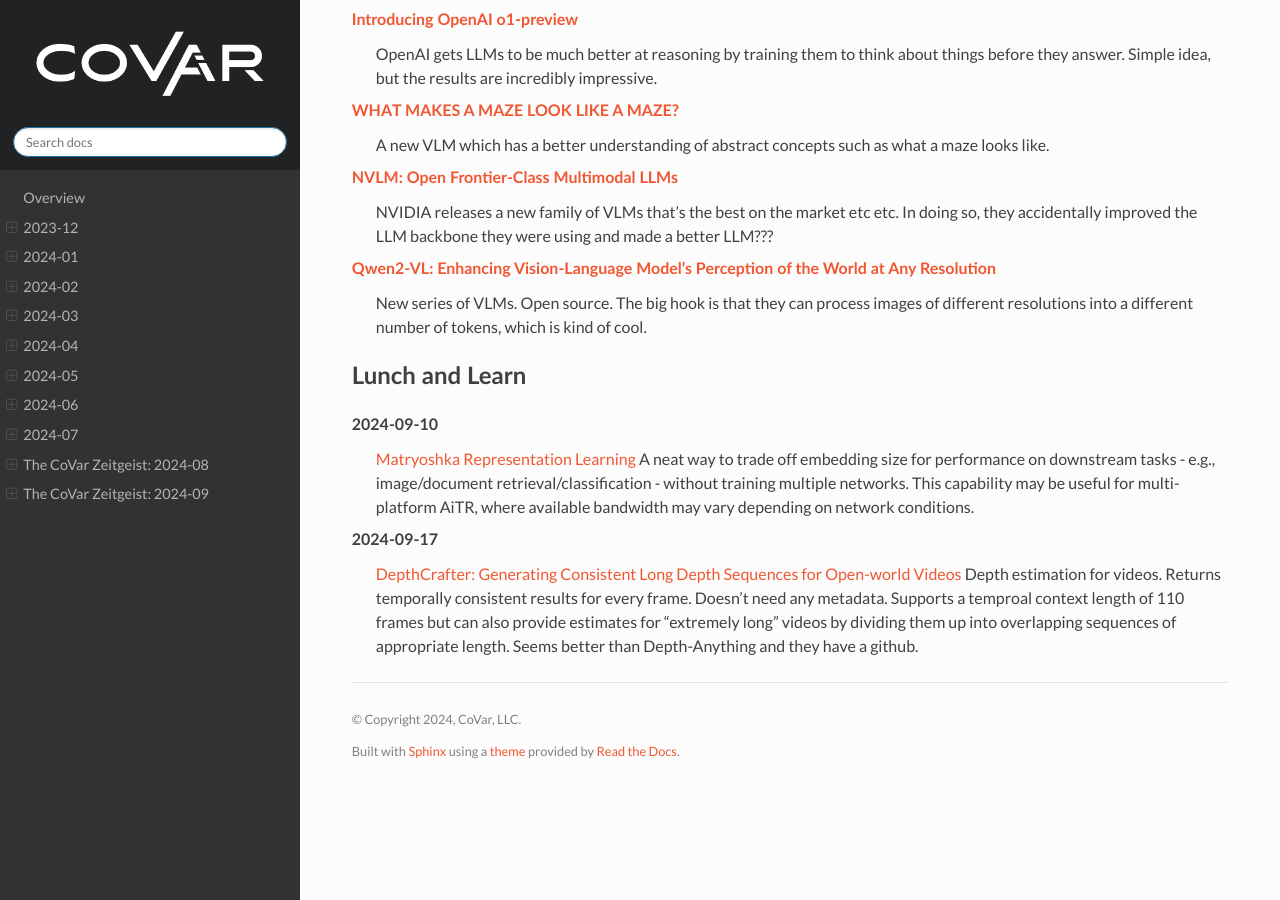
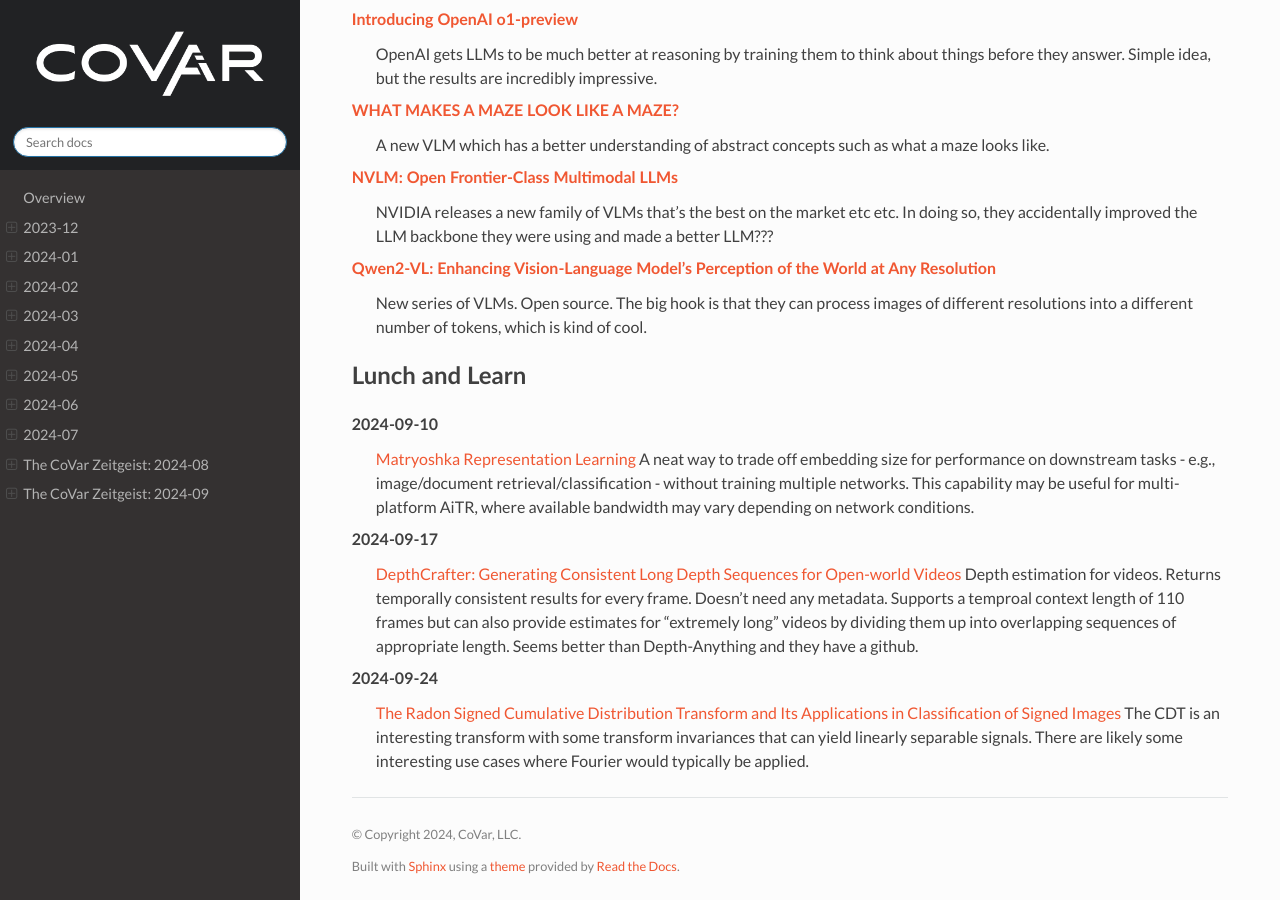
Before and after one commit to covartech/zeitgeist, a Sphinx documentation site: the page built from docs/issues/2024-10.rst, in a window 1280 px wide and 900 px high, scrolled down 5892 px. Built offline with Sphinx 7.4.7 and the Read the Docs theme 2.0.0, drawn with Linux system fonts in a browser that asks for light colours.

Commit message:
Added lunch and learn 2024-09-24

```diff
--- a/docs/issues/2024-10.rst
+++ b/docs/issues/2024-10.rst
@@ -188,3 +188,7 @@
 2024-09-17
     `DepthCrafter: Generating Consistent Long Depth Sequences for Open-world Videos <https://arxiv.org/pdf/2409.02095>`_
     Depth estimation for videos.  Returns temporally consistent results for every frame.  Doesn't need any metadata.  Supports a temproal context length of 110 frames but can also provide estimates for "extremely long" videos by dividing them up into overlapping sequences of appropriate length.  Seems better than Depth-Anything and they have a github.
+
+2024-09-24
+    `The Radon Signed Cumulative Distribution Transform and Its Applications in Classification of Signed Images <https://arxiv.org/pdf/2307.15339>`_
+    The CDT is an interesting transform with some transform invariances that can yield linearly separable signals. There are likely some interesting use cases where Fourier would typically be applied.
```
